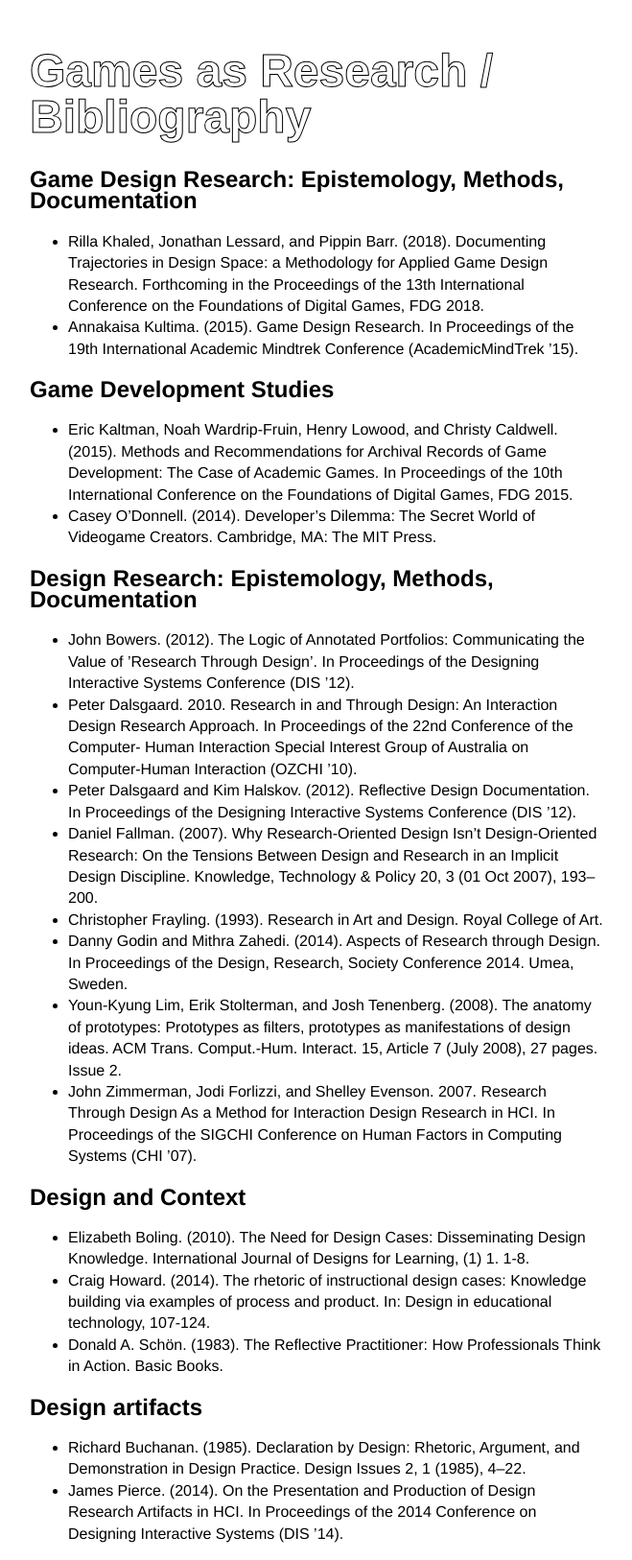
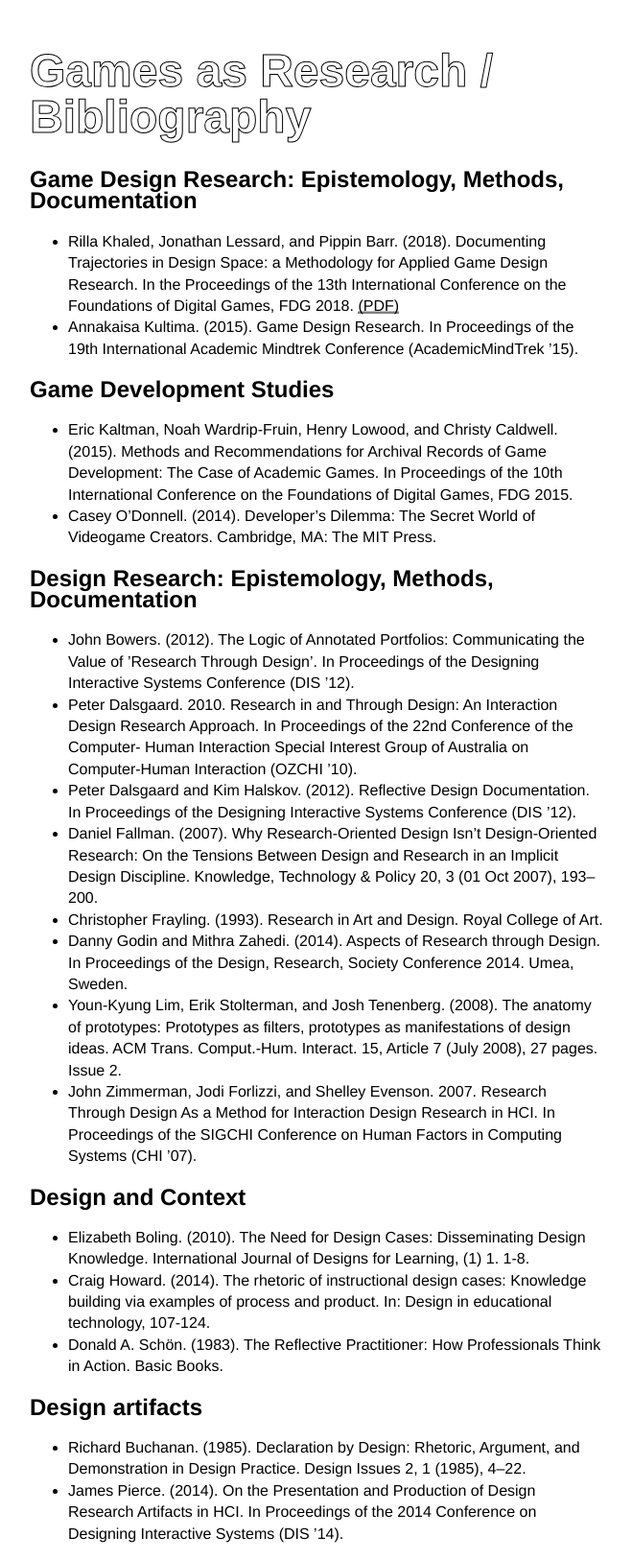
Before and after one commit to pippinbarr/games-as-research, a Jekyll site: the page built from bibliography.md, in a window 1280 px wide. Shown: the whole page at 96% size, without its empty margins (309-968 px from the left). Built offline with Jekyll 4.4.1, drawn with Linux system fonts in a browser that asks for light colours.

Commit message:
Added PDF of camera ready of FDG 2018 paper

```diff
--- a/bibliography.md
+++ b/bibliography.md
@@ -7,7 +7,7 @@ title: Bibliography
 
 ---
 ## Game Design Research: Epistemology, Methods, Documentation
-* Rilla Khaled, Jonathan Lessard, and Pippin Barr. (2018). Documenting Trajectories in Design Space: a Methodology for Applied Game Design Research. Forthcoming in the Proceedings of the 13th International Conference on the Foundations of Digital Games, FDG 2018.
+* Rilla Khaled, Jonathan Lessard, and Pippin Barr. (2018). Documenting Trajectories in Design Space: a Methodology for Applied Game Design Research. In the Proceedings of the 13th International Conference on the Foundations of Digital Games, FDG 2018. [(PDF)](assets/pdfs/Documenting_Trajectories_in_Design_Space.pdf)
 * Annakaisa Kultima. (2015). Game Design Research. In Proceedings of the 19th International Academic Mindtrek Conference (AcademicMindTrek ’15).
 
 
```
Also changed, not shown: 1 other file.
